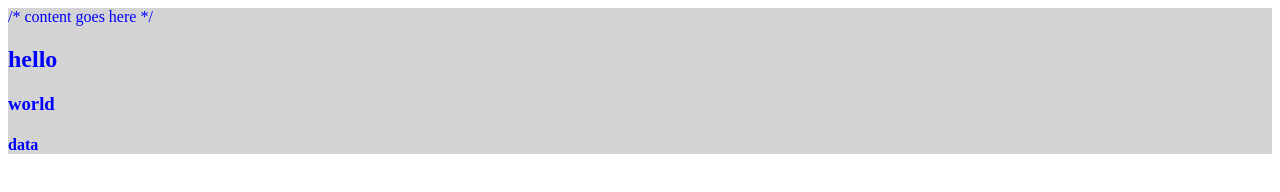
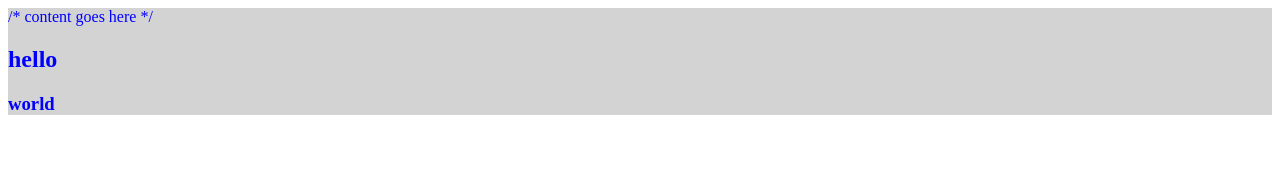
Before and after one commit to js-monk/mock-app, a plain HTML site: page index.html in a window 1280 px wide. Drawn offline with Linux system fonts and the light colour scheme.

Commit message:
[#136299265] test github ppush triggers teamcity

```diff
--- a/index.html
+++ b/index.html
@@ -10,7 +10,6 @@
             /* content goes here */
             <h2> hello </h2>
             <h3> world </h3>
-            <h4> data </h3>
         </div>
         <script type="text/javascript" src="script.js"></script>
     </body>
```
